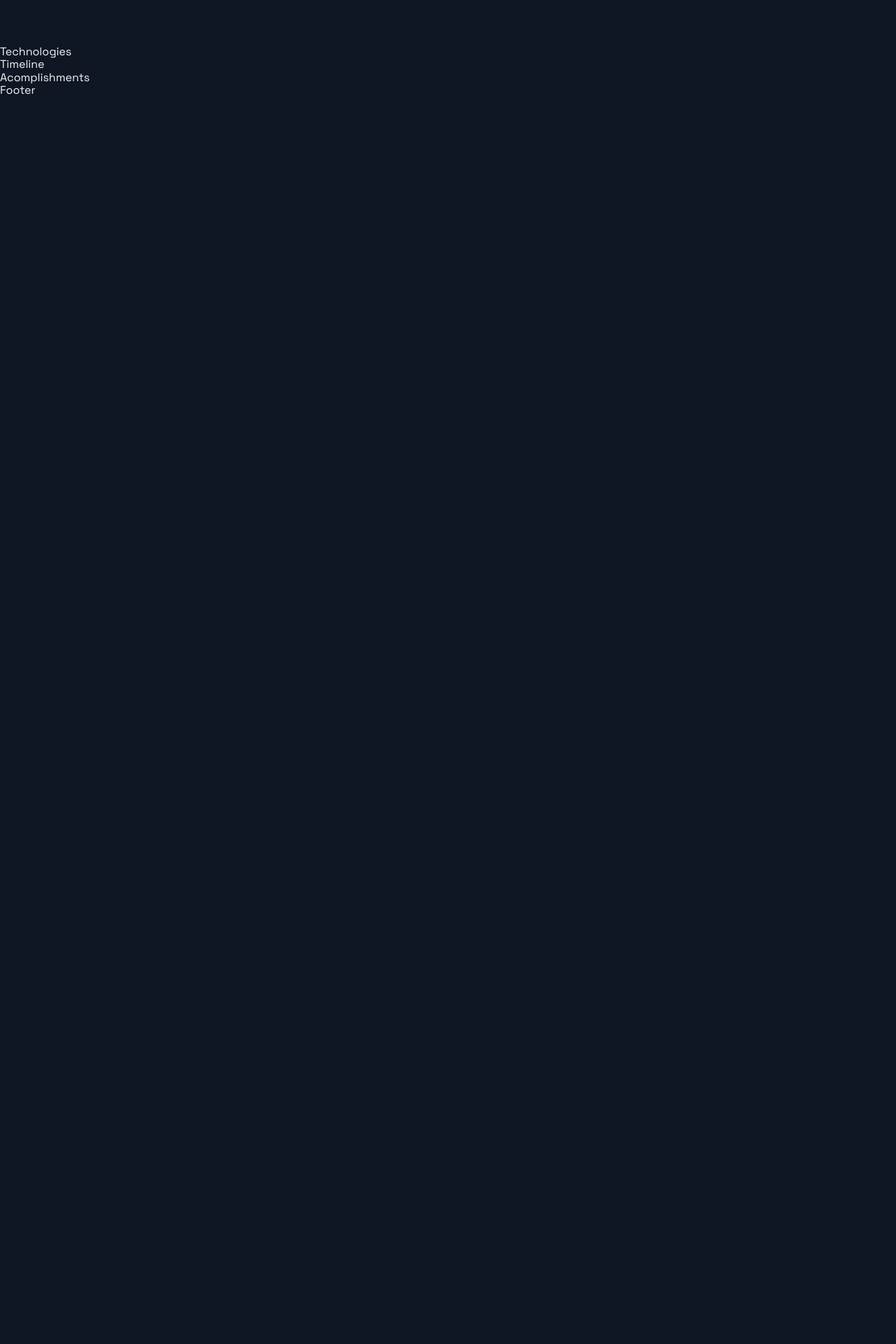
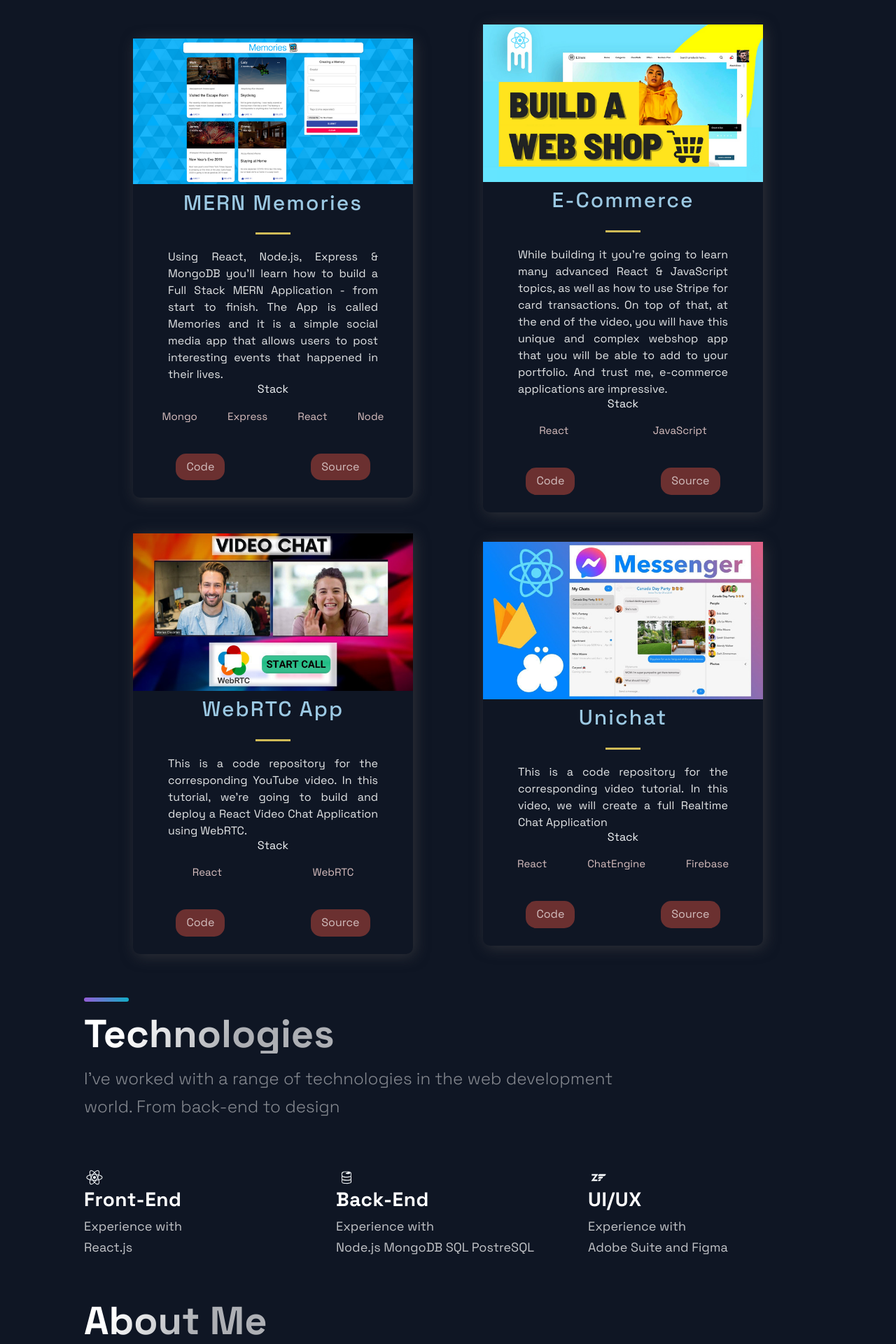
Before and after one commit to qrsmaq/dark-portfolio, a Next.js app: page / in a window 1280 px wide. Shown: the part 800-2720 px from the top of the page at 70% size. Before the commit the page ends 939 px from the top, so only its background shows below. Built offline with nearby package versions, Linux system fonts and the light colour scheme.

Commit message:
portfolio structure complete. needs content update.

```diff
--- a/src/components/Acomplishments/Acomplishments.js
+++ b/src/components/Acomplishments/Acomplishments.js
@@ -1,19 +1,31 @@
-import React from 'react';
+import React from "react";
 
-import { Section, SectionDivider, SectionTitle } from '../../styles/GlobalComponents';
-import { Box, Boxes, BoxNum, BoxText } from './AcomplishmentsStyles';
+import {
+  Section,
+  SectionDivider,
+  SectionTitle,
+} from "../../styles/GlobalComponents";
+import { Box, Boxes, BoxNum, BoxText } from "./AcomplishmentsStyles";
 
 const data = [
-  { number: 20, text: 'Open Source Projects'},
-  { number: 1000, text: 'Students', },
-  { number: 1900, text: 'Github Followers', },
-  { number: 5000, text: 'Github Stars', }
+  { number: 20, text: "Open Source Projects" },
+  { number: 1000, text: "Students" },
+  { number: 1900, text: "Github Followers" },
+  { number: 5000, text: "Github Stars" },
 ];
 
 const Acomplishments = () => (
-  <div>
-    Acomplishments
-  </div>
+  <Section>
+    <SectionTitle>Personal Acomplishments</SectionTitle>
+    <Boxes>
+      {data.map((card, index) => (
+        <Box key={index}>
+          <BoxNum>{card.number}+</BoxNum>
+          <BoxText>{card.text}</BoxText>
+        </Box>
+      ))}
+    </Boxes>
+  </Section>
 );
 
 export default Acomplishments;
--- a/src/components/Footer/Footer.js
+++ b/src/components/Footer/Footer.js
@@ -1,14 +1,51 @@
-import React from 'react';
-import { AiFillGithub, AiFillInstagram, AiFillLinkedin } from 'react-icons/ai';
+import React from "react";
+import { AiFillGithub, AiFillInstagram, AiFillLinkedin } from "react-icons/ai";
 
-import { SocialIcons } from '../Header/HeaderStyles';
-import { CompanyContainer, FooterWrapper, LinkColumn, LinkItem, LinkList, LinkTitle, Slogan, SocialContainer, SocialIconsContainer } from './FooterStyles';
+import { SocialIcons } from "../Header/HeaderStyles";
+import {
+  CompanyContainer,
+  FooterWrapper,
+  LinkColumn,
+  LinkItem,
+  LinkList,
+  LinkTitle,
+  Slogan,
+  SocialContainer,
+  SocialIconsContainer,
+} from "./FooterStyles";
 
 const Footer = () => {
   return (
-    <div>
-      Footer
-    </div>
+    <FooterWrapper>
+      <LinkList>
+        <LinkColumn>
+          <LinkTitle>Call</LinkTitle>
+          <LinkItem href="tel:415-971-5509">415-971-5509</LinkItem>
+        </LinkColumn>
+        <LinkColumn>
+          <LinkTitle>Email</LinkTitle>
+          <LinkItem href="malito:christian.ak.mack@gmail.com">
+            christian.ak.mack@gmail.com
+          </LinkItem>
+        </LinkColumn>
+      </LinkList>
+      <SocialIconsContainer>
+        <CompanyContainer>
+          <Slogan>
+            Looking for full time work with an awesome team that fosters
+            continued growth
+          </Slogan>
+        </CompanyContainer>
+        <SocialContainer>
+          <SocialIcons href="https://github.com/sfmack">
+            <AiFillGithub size="3rem" />
+          </SocialIcons>
+          <SocialIcons href="https://www.linkedin.com/in/chrismackca/">
+            <AiFillLinkedin size="3rem" />
+          </SocialIcons>
+        </SocialContainer>
+      </SocialIconsContainer>
+    </FooterWrapper>
   );
 };
 
--- a/src/components/Projects/Projects.js
+++ b/src/components/Projects/Projects.js
@@ -26,7 +26,7 @@ const Projects = () => (
     <SectionTitle main>Projects</SectionTitle>
     <GridContainer>
       {projects.map(
-        ({ id, image, title, description, tags, source, visit }) => {
+        ({ id, image, title, description, tags, source, visit }) => (
           <BlogCard key={id}>
             <Img src={image} />
             <TitleContent>
@@ -34,8 +34,20 @@ const Projects = () => (
               <Hr />
             </TitleContent>
             <CardInfo>{description}</CardInfo>
-          </BlogCard>;
-        }
+            <div>
+              <TitleContent>Stack</TitleContent>
+              <TagList>
+                {tags.map((tag, i) => (
+                  <Tag key={i}>{tag}</Tag>
+                ))}
+              </TagList>
+            </div>
+            <UtilityList>
+              <ExternalLinks href={visit}>Code</ExternalLinks>
+              <ExternalLinks href={source}>Source</ExternalLinks>
+            </UtilityList>
+          </BlogCard>
+        )
       )}
     </GridContainer>
   </Section>
--- a/src/components/Technologies/Technologies.js
+++ b/src/components/Technologies/Technologies.js
@@ -1,12 +1,64 @@
-import React from 'react';
-import { DiFirebase, DiReact, DiZend } from 'react-icons/di';
-import { Section, SectionDivider, SectionText, SectionTitle } from '../../styles/GlobalComponents';
-import { List, ListContainer, ListItem, ListParagraph, ListTitle } from './TechnologiesStyles';
+import React from "react";
+import { DiFirebase, DiReact, DiZend } from "react-icons/di";
+import {
+  Section,
+  SectionDivider,
+  SectionText,
+  SectionTitle,
+} from "../../styles/GlobalComponents";
+import {
+  List,
+  ListContainer,
+  ListItem,
+  ListParagraph,
+  ListTitle,
+} from "./TechnologiesStyles";
 
-const Technologies = () =>  (
-  <div>
-    Technologies
-  </div>
+const Technologies = () => (
+  <Section>
+    <SectionDivider />
+    <br />
+    <SectionTitle>Technologies</SectionTitle>
+    <SectionText>
+      I've worked with a range of technologies in the web development world.
+      From back-end to design
+    </SectionText>
+    <List>
+      <ListItem>
+        <DiReact size="3rem" />
+        <ListContainer>
+          <ListTitle>Front-End</ListTitle>
+          <ListParagraph>
+            Experience with
+            <br />
+            React.js
+          </ListParagraph>
+        </ListContainer>
+      </ListItem>
+      <ListItem>
+        <DiFirebase size="3rem" />
+        <ListContainer>
+          <ListTitle>Back-End</ListTitle>
+          <ListParagraph>
+            Experience with
+            <br />
+            Node.js MongoDB SQL PostreSQL
+          </ListParagraph>
+        </ListContainer>
+      </ListItem>
+      <ListItem>
+        <DiZend size="3rem" />
+        <ListContainer>
+          <ListTitle>UI/UX</ListTitle>
+          <ListParagraph>
+            Experience with
+            <br />
+            Adobe Suite and Figma
+          </ListParagraph>
+        </ListContainer>
+      </ListItem>
+    </List>
+  </Section>
 );
 
 export default Technologies;
--- a/src/components/TimeLine/TimeLine.js
+++ b/src/components/TimeLine/TimeLine.js
@@ -1,51 +1,141 @@
-import React, { useState, useRef, useEffect } from 'react';
+import React, { useState, useRef, useEffect } from "react";
 
-import { CarouselButton, CarouselButtonDot, CarouselButtons, CarouselContainer, CarouselItem, CarouselItemImg, CarouselItemText, CarouselItemTitle, CarouselMobileScrollNode } from './TimeLineStyles';
-import { Section, SectionDivider, SectionText, SectionTitle } from '../../styles/GlobalComponents';
-import { TimeLineData } from '../../constants/constants';
+import {
+  CarouselButton,
+  CarouselButtonDot,
+  CarouselButtons,
+  CarouselContainer,
+  CarouselItem,
+  CarouselItemImg,
+  CarouselItemText,
+  CarouselItemTitle,
+  CarouselMobileScrollNode,
+} from "./TimeLineStyles";
+import {
+  Section,
+  SectionDivider,
+  SectionText,
+  SectionTitle,
+} from "../../styles/GlobalComponents";
+import { TimeLineData } from "../../constants/constants";
 
 const TOTAL_CAROUSEL_COUNT = TimeLineData.length;
 
 const Timeline = () => {
-  // const [activeItem, setActiveItem] = useState(0);
-  // const carouselRef = useRef();
+  const [activeItem, setActiveItem] = useState(0);
+  const carouselRef = useRef();
 
-  // const scroll = (node, left) => {
-  //   return node.scrollTo({ left, behavior: 'smooth' });
-  // }
+  const scroll = (node, left) => {
+    return node.scrollTo({ left, behavior: "smooth" });
+  };
 
-  // const handleClick = (e, i) => {
-  //   e.preventDefault();
+  const handleClick = (e, i) => {
+    e.preventDefault();
 
-  //   if (carouselRef.current) {
-  //     const scrollLeft = Math.floor(carouselRef.current.scrollWidth * 0.7 * (i / TimeLineData.length));
+    if (carouselRef.current) {
+      const scrollLeft = Math.floor(
+        carouselRef.current.scrollWidth * 0.7 * (i / TimeLineData.length)
+      );
 
-  //     scroll(carouselRef.current, scrollLeft);
-  //   }
-  // }
+      scroll(carouselRef.current, scrollLeft);
+    }
+  };
 
-  // const handleScroll = () => {
-  //   if (carouselRef.current) {
-  //     const index = Math.round((carouselRef.current.scrollLeft / (carouselRef.current.scrollWidth * 0.7)) * TimeLineData.length);
+  const handleScroll = () => {
+    if (carouselRef.current) {
+      const index = Math.round(
+        (carouselRef.current.scrollLeft /
+          (carouselRef.current.scrollWidth * 0.7)) *
+          TimeLineData.length
+      );
 
-  //     setActiveItem(index);
-  //   }
-  // }
+      setActiveItem(index);
+    }
+  };
 
-  // // snap back to beginning of scroll when window is resized
-  // // avoids a bug where content is covered up if coming from smaller screen
-  // useEffect(() => {
-  //   const handleResize = () => {
-  //     scroll(carouselRef.current, 0);
-  //   }
+  // snap back to beginning of scroll when window is resized
+  // avoids a bug where content is covered up if coming from smaller screen
+  useEffect(() => {
+    const handleResize = () => {
+      scroll(carouselRef.current, 0);
+    };
 
-  //   window.addEventListener('resize', handleResize);
-  // }, []);
+    window.addEventListener("resize", handleResize);
+  }, []);
 
   return (
-    <div>
-      Timeline
-    </div>
+    <Section>
+      <SectionTitle>About Me</SectionTitle>
+      <SectionText>I learned and learned</SectionText>
+      <CarouselContainer ref={carouselRef} onScroll={handleScroll}>
+        <>
+          {TimeLineData.map((item, index) => (
+            <CarouselMobileScrollNode
+              key={index}
+              final={index === TOTAL_CAROUSEL_COUNT - 1}
+            >
+              <CarouselItem
+                index={index}
+                id={`carousel__item-${index}`}
+                active={activeItem}
+                onClick={(e) => handleClick(e, index)}
+              >
+                <CarouselItemTitle>
+                  {item.year}
+                  <CarouselItemImg
+                    width="208"
+                    height="6"
+                    viewBox="0 0 208 6"
+                    fill="none"
+                    xmlns="http://www.w3.org/2000/svg"
+                  >
+                    <path
+                      fill-rule="evenodd"
+                      clip-rule="evenodd"
+                      d="M2.5 5.5C3.88071 5.5 5 4.38071 5 3V3.5L208 3.50002V2.50002L5 2.5V3C5 1.61929 3.88071 0.5 2.5 0.5C1.11929 0.5 0 1.61929 0 3C0 4.38071 1.11929 5.5 2.5 5.5Z"
+                      fill="url(#paint0_linear)"
+                      fill-opacity="0.33"
+                    />
+                    <defs>
+                      <linearGradient
+                        id="paint0_linear"
+                        x1="-4.30412e-10"
+                        y1="0.5"
+                        x2="208"
+                        y2="0.500295"
+                        gradientUnits="userSpaceOnUse"
+                      >
+                        <stop stop-color="white" />
+                        <stop
+                          offset="0.79478"
+                          stop-color="white"
+                          stop-opacity="0"
+                        />
+                      </linearGradient>
+                    </defs>
+                  </CarouselItemImg>
+                </CarouselItemTitle>
+                <CarouselItemText>{item.text}</CarouselItemText>
+              </CarouselItem>
+            </CarouselMobileScrollNode>
+          ))}
+        </>
+      </CarouselContainer>
+      <CarouselButtons>
+        {TimeLineData.map((item, index) => (
+          <CarouselButton
+            key={index}
+            index={index}
+            active={activeItem}
+            onClick={(e) => handleClick(e, index)}
+            type="button"
+          >
+            <CarouselButtonDot active={activeItem} />
+          </CarouselButton>
+        ))}
+      </CarouselButtons>
+      <SectionDivider />
+    </Section>
   );
 };
 
```
